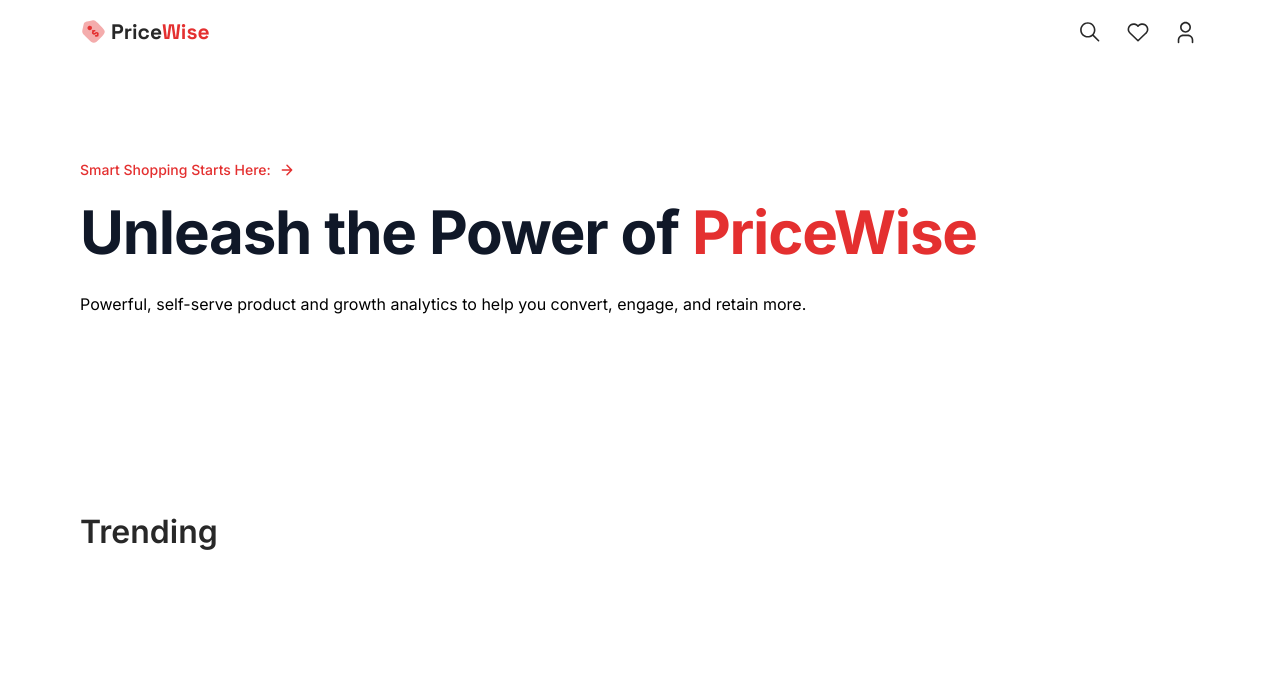
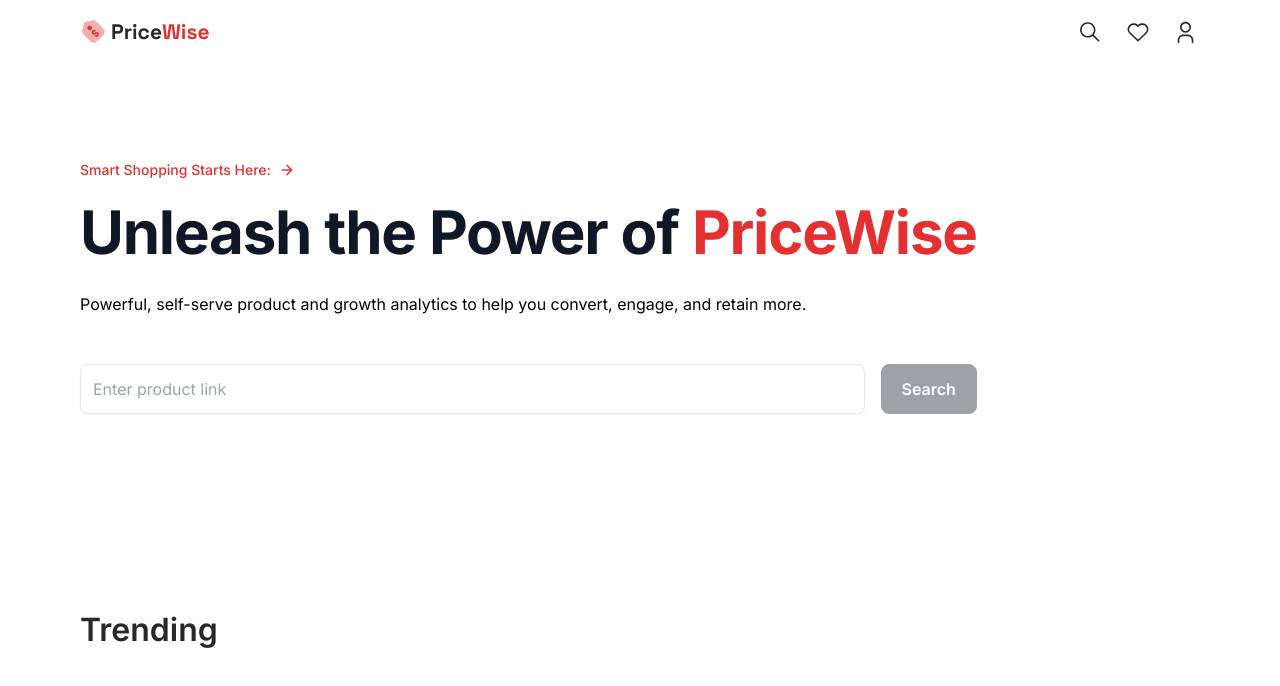
Before and after one commit to omsant02/Web-Scrapper, a Next.js app: page / in a window 1280 px wide. Shown: the top 686 px of the page. Built offline with nearby package versions, Linux system fonts and the light colour scheme.

Commit message:
add searchbar

```diff
--- a/app/page.tsx
+++ b/app/page.tsx
@@ -1,5 +1,6 @@
 import React from "react";
 import Image from "next/image";
+import Searchbar from "@/components/Searchbar";
 
 const Home = () => {
   return (
@@ -25,7 +26,7 @@ const Home = () => {
               Powerful, self-serve product and growth analytics to help you
               convert, engage, and retain more.
             </p>
-            {/* <Searchbar /> */}
+            <Searchbar />
           </div>
           {/* <HeroCarousel /> */}
         </div>
--- /dev/null
+++ b/components/Searchbar.tsx
@@ -0,0 +1,33 @@
+"use client";
+
+// import { scrapeAndStoreProduct } from "@/lib/actions";
+import { FormEvent, useState } from "react";
+
+const Searchbar = () => {
+  const [searchPrompt, setSearchPrompt] = useState("");
+  const [isLoading, setIsLoading] = useState(false);
+
+  const handleSubmit = async () => {};
+
+  return (
+    <form className="flex flex-wrap gap-4 mt-12" onSubmit={handleSubmit}>
+      <input
+        type="text"
+        value={searchPrompt}
+        onChange={(e) => setSearchPrompt(e.target.value)}
+        placeholder="Enter product link"
+        className="searchbar-input"
+      />
+
+      <button
+        type="submit"
+        className="searchbar-btn"
+        disabled={searchPrompt === ""}
+      >
+        {isLoading ? "Searching..." : "Search"}
+      </button>
+    </form>
+  );
+};
+
+export default Searchbar;
```
